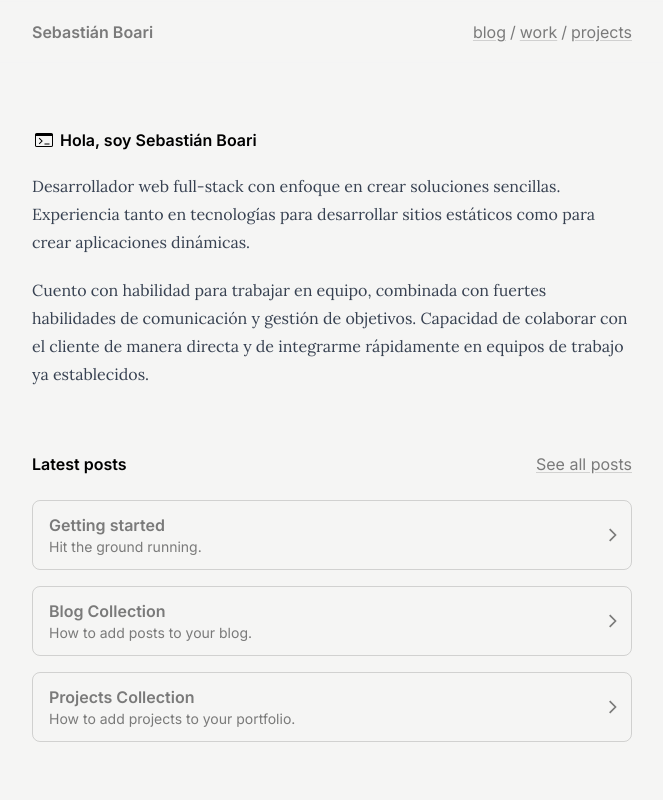
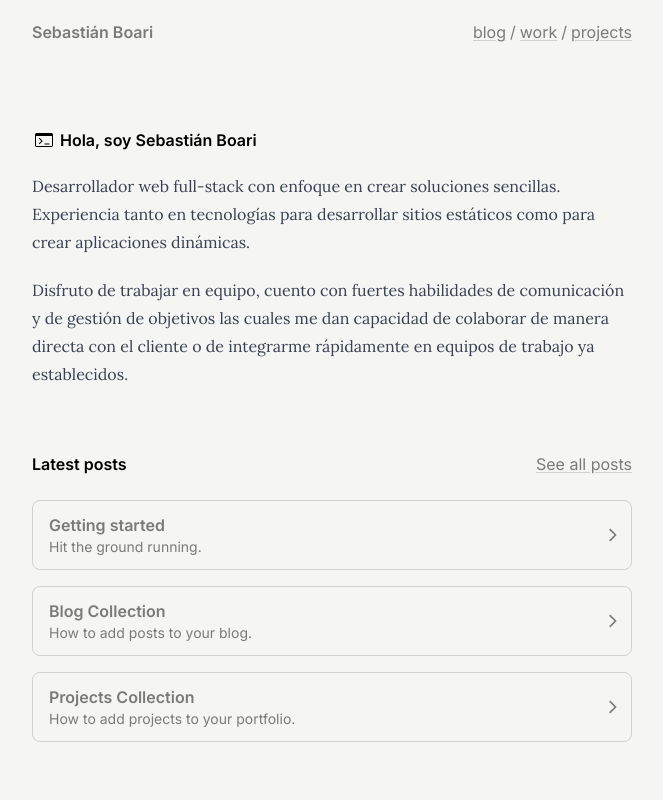
Before and after one commit to SebastianBoari/portfolio, an Astro site: page / in a window 1280 px wide. Shown: the top 800 px of the page, without its empty margins (308-971 px from the left). Built offline with nearby package versions, Linux system fonts and the light colour scheme; Astro itself is replaced by a stand-in of ours; a web font is replaced by a local one.

Commit message:
fix: main text index.astro

```diff
--- a/src/pages/index.astro
+++ b/src/pages/index.astro
@@ -66,12 +66,11 @@ const work = await Promise.all(
             estáticos como para crear aplicaciones dinámicas.
           </p>
           <p class="animate">
-            Cuento con habilidad para trabajar en equipo, combinada con fuertes
-            habilidades de comunicación y gestión de objetivos. Capacidad de
-            colaborar con el cliente de manera directa y de integrarme
+            Disfruto de trabajar en equipo, cuento con fuertes habilidades de
+            comunicación y de gestión de objetivos las cuales me dan capacidad
+            de colaborar de manera directa con el cliente o de integrarme
             rápidamente en equipos de trabajo ya establecidos.
           </p>
-          <p class="animate"></p>
         </article>
       </section>
 
```
